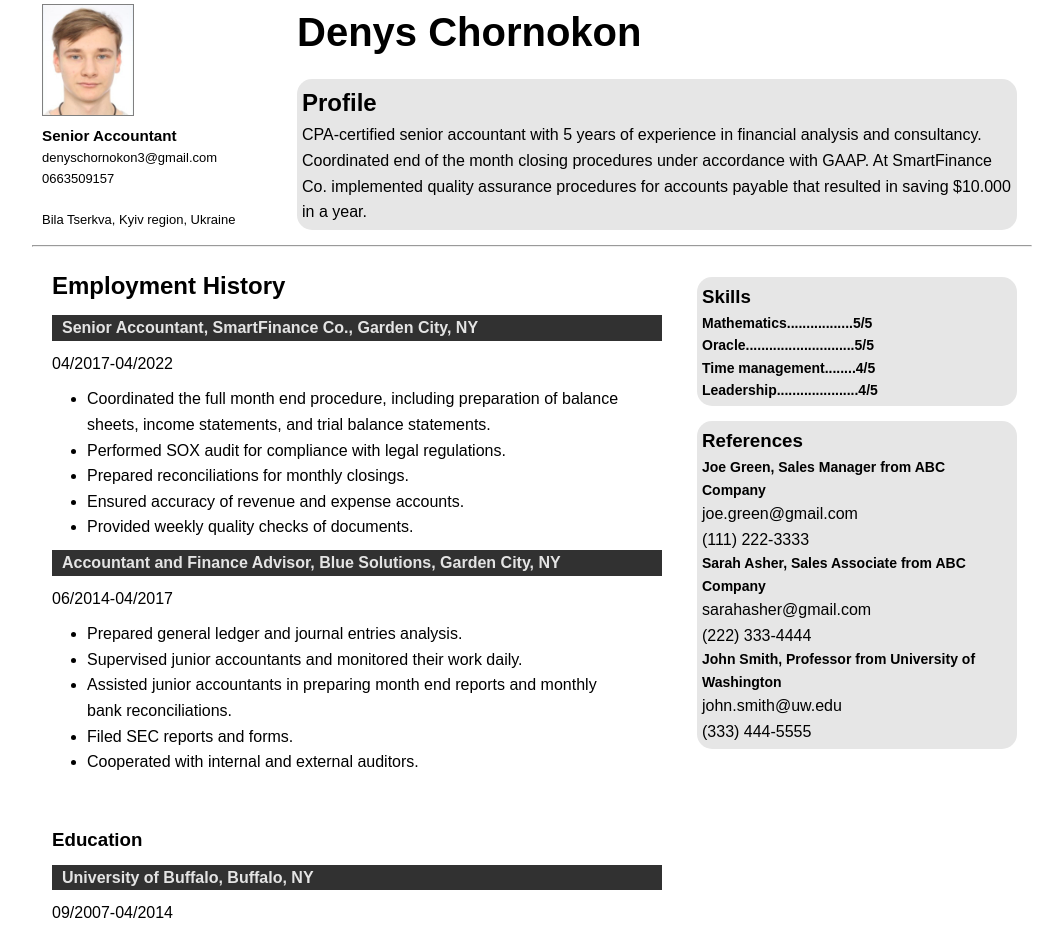
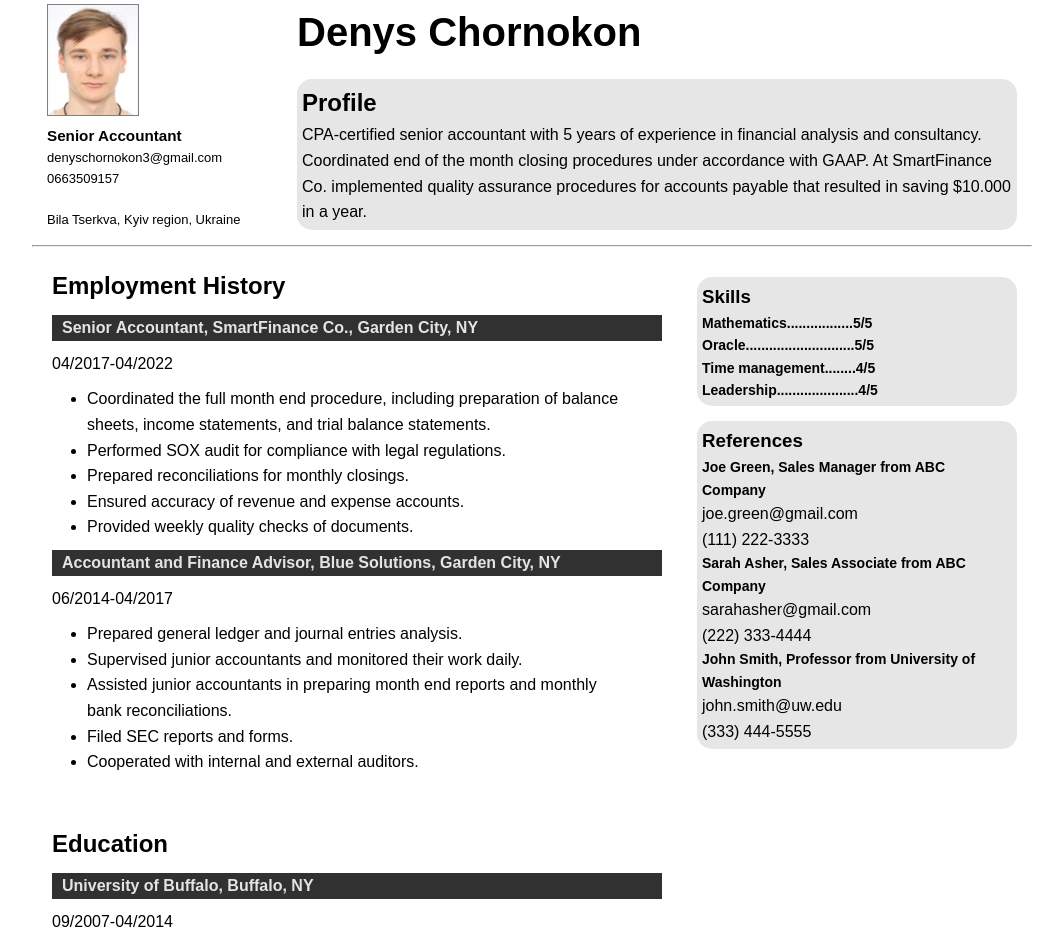
Before and after one commit to DenysChornokon/webdev-2, a plain HTML site: page lab1/index.html in a window 1280 px wide. Shown: the top 943 px of the page, without its empty margins (108-1171 px from the left). Drawn offline with Linux system fonts and the light colour scheme.

Commit message:
step2 added

```diff
--- a/lab1/css/style.css
+++ b/lab1/css/style.css
@@ -31,7 +31,7 @@ header, .container{
 
 #under-pic{
     font-size: small;
-    margin-left: 10px;
+    margin-left: 15px;
 }
 
 .main h1{
@@ -43,7 +43,7 @@ header, .container{
 
 
 img{
-    margin-left: 10px;
+    margin-left: 15px;
     margin-top: 4px;
     height: 110px;
     width: 90px;
--- a/lab1/index.html
+++ b/lab1/index.html
@@ -77,7 +77,7 @@
 
             </section>
             <section class="column-2">
-                <h3>Education</h3>
+                <h2>Education</h2>
                 <h4>University of Buffalo, Buffalo, NY</h4>
                 <p> 09/2007-04/2014 </p>
             </section>
```
